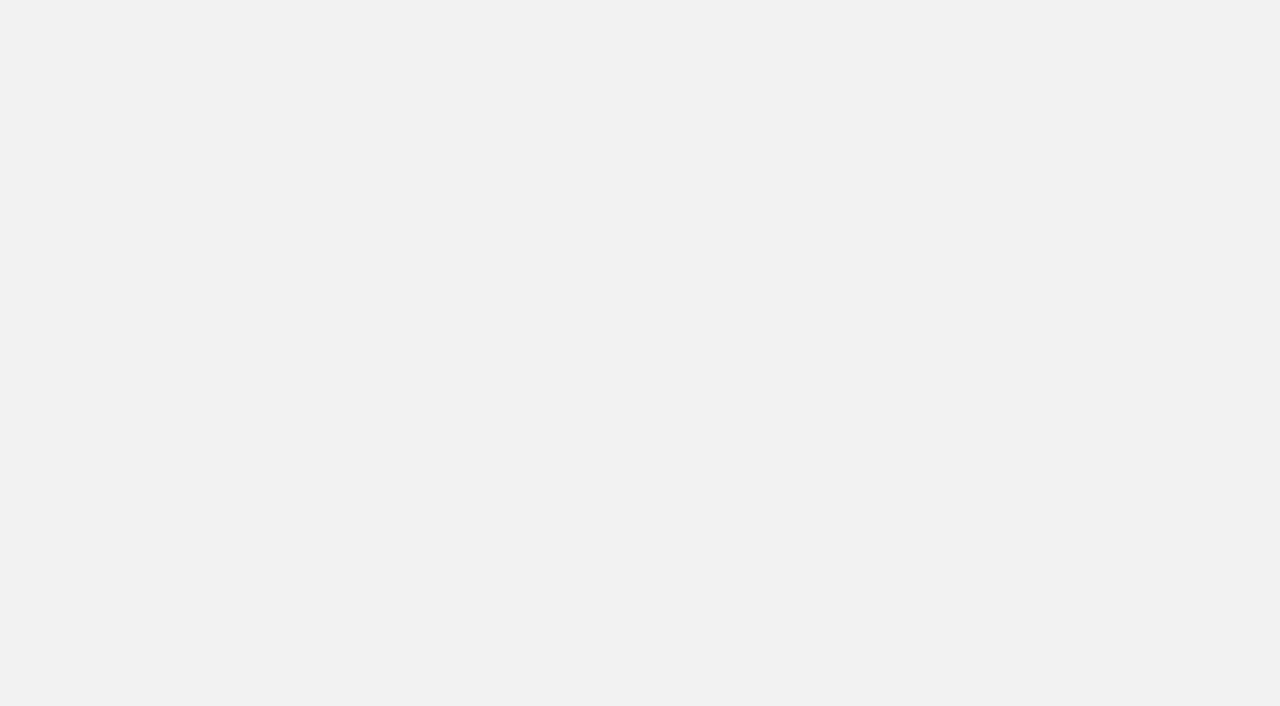
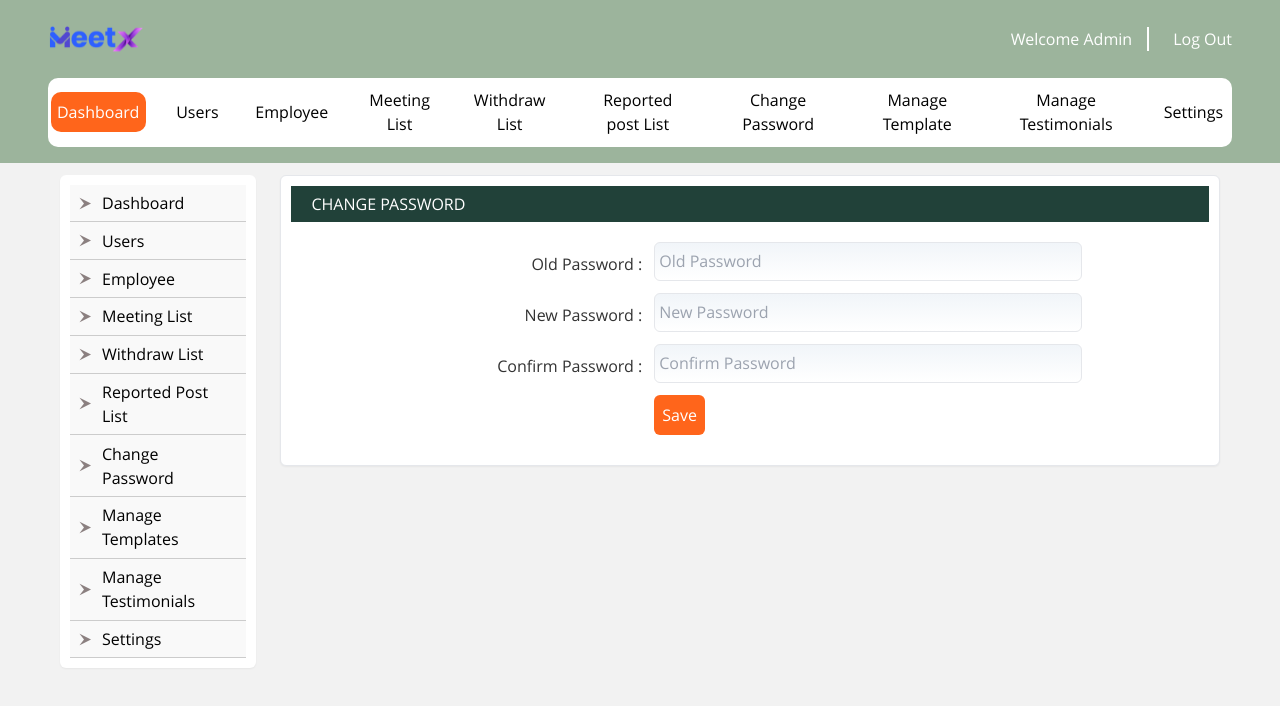
Before and after one commit to me-techshruti54212/Admin-Panel, a React (Create React App) app in the folder client/: page /change-password in a window 1280 px wide. Before the commit this address had no page. Shown: the top 706 px of the page. Built offline with nearby package versions, Linux system fonts and the light colour scheme.

Commit message:
added Change Password page

```diff
--- a/client/src/App.js
+++ b/client/src/App.js
@@ -5,6 +5,7 @@ import ListUser from "./pages/List Users/ListUsers";
 import Dashboard from "./pages/Dashboard/Dashboard";
 import ManageTemplates from "./pages/ManageTemplates/ManageTemplates";
 import EditTemplate from "./pages/EditTemplate/EditTemplate";
+import ChangePassword from "./pages/ChangePassword/ChangePassword";
 function App() {
   return (
     <BrowserRouter>
@@ -14,6 +15,7 @@ function App() {
         <Route path="/dashboard" element={<Dashboard />} />
         <Route path="/manage-templates" element={<ManageTemplates/>} />
         <Route path="/edit-template" element={<EditTemplate/>} />
+        <Route path="/change-password" element={<ChangePassword/>} />
       </Routes>
     </BrowserRouter>
   );
--- /dev/null
+++ b/client/src/pages/ChangePassword/ChangePassword.jsx
@@ -0,0 +1,35 @@
+import React from 'react'
+import Header from '../../components/Header'
+import Sidebar from '../../components/Sidebar'
+
+const ChangePassword = () => {
+  return (
+    <>
+    <Header />
+      <div className="flex justify-between px-12">
+        <Sidebar />
+        <div className="w-full">
+          <div className="p-2.5 rounded-md bg-white m-3 shadow-sm text-black sm:text-base text-xs self-stretch border">
+            <h1 className="bg-[#214139] text-white text-left py-1.5 pl-5 text-base">
+              CHANGE PASSWORD
+            </h1>
+            <div className="m-3 flex p-2 -ml-48">
+             <form className='grid grid-cols-2 gap-3 content-center w-full '>
+                <label htmlFor="" className='text-right text-base'>Old Password :</label>
+                <input type="password"  placeholder='Old Password' className='text-base p-1 border rounded-md w-4/5 bg-gradient-to-b from-slate-100 to-white'/>
+                <label htmlFor="" className='text-right text-base'>New Password :</label>
+                <input type="password"  placeholder='New Password' className='text-base p-1 border rounded-md w-4/5 bg-gradient-to-b from-slate-100 to-white'/>
+                <label htmlFor="" className='text-right text-base'>Confirm Password :</label>
+                <input type="password"  placeholder='Confirm Password' className='text-base p-1 border rounded-md w-4/5 bg-gradient-to-b from-slate-100 to-white'/>
+                <div></div>
+                <button className='bgPrimary w-fit p-2 text-white rounded-md text-base'>Save</button>
+             </form>
+            </div>
+          </div>
+        </div>
+      </div>
+    </>
+  )
+}
+
+export default ChangePassword
```
